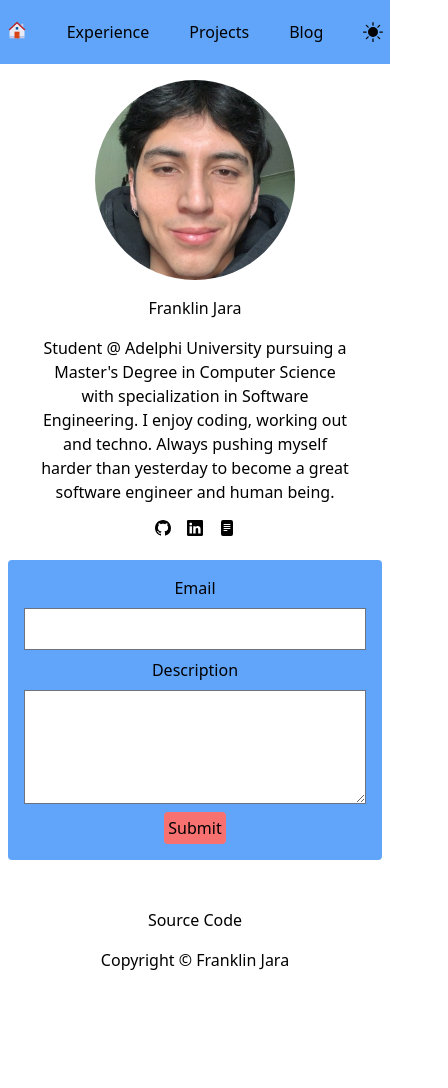
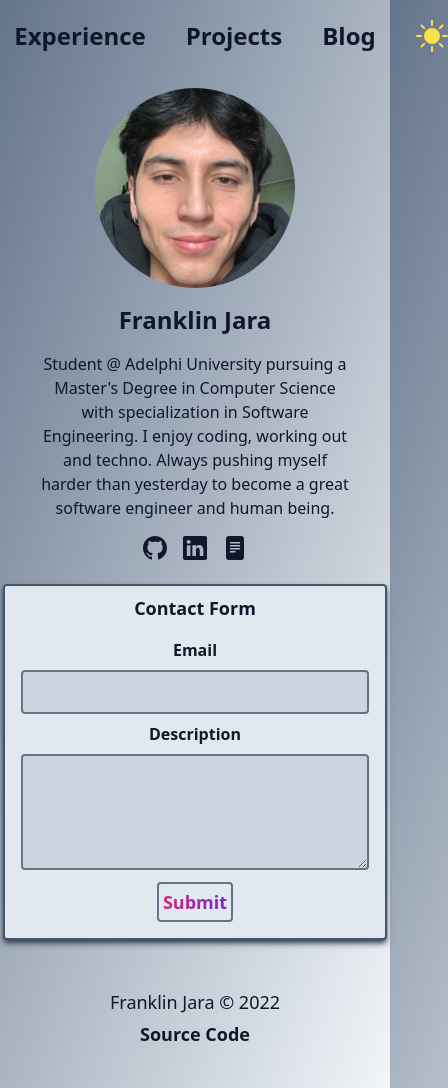
Before and after one commit to makyfj/franklinjara.dev, a Next.js app: page / in a window 390 px wide. Shown: the whole page, 448 px wide, since content can reach past the window. Before the commit the page ends 1012 px from the top, so only its background shows below. Built offline with nearby package versions, Linux system fonts and the light colour scheme.

Commit message:
style: adding styling for home/main page

```diff
--- a/package.json
+++ b/package.json
@@ -15,8 +15,7 @@
     "react": "17.0.2",
     "react-dom": "17.0.2",
     "react-hook-form": "^7.25.0",
-    "react-icons": "^4.3.1",
-    "react-toastify": "^8.1.0"
+    "react-icons": "^4.3.1"
   },
   "devDependencies": {
     "@types/node": "17.0.10",
--- a/src/components/contactForm.tsx
+++ b/src/components/contactForm.tsx
@@ -1,9 +1,5 @@
 import { useForm, SubmitHandler } from "react-hook-form";
-import { toast } from "react-toastify";
-import "react-toastify/dist/ReactToastify.css";
 import { useRouter } from "next/router";
-
-import Notification from "./notification";
 
 interface Inputs {
   email: string;
@@ -34,57 +30,47 @@ const ContactForm = () => {
     const result = await res.json();
 
     if (result) {
-      toast.success("Thanks, I'll contact you :)", {
-        position: "top-center",
-        autoClose: 5000,
-        hideProgressBar: false,
-        closeOnClick: true,
-        pauseOnHover: true,
-        draggable: true,
-        progress: undefined,
-      });
-
       router.push("/success-email");
     } else {
-      toast.error("Ops, try again :)", {
-        position: "top-center",
-        autoClose: 5000,
-        hideProgressBar: false,
-        closeOnClick: true,
-        pauseOnHover: true,
-        draggable: true,
-        progress: undefined,
-      });
     }
   };
 
   return (
-    <div className="bg-blue-400 sm:mx-auto sm:max-w-sm rounded mx-2 my-2 text-center">
+    <div className="mx-2 my-2 text-center rounded mx-auto max-w-sm bg-slate-200 dark:bg-slate-800 border-2 border-slate-600 dark:border-slate-300 shadow-md shadow-slate-700 dark:shadow-slate-500">
+      <h2 className="text-lg pt-2">Contact Form</h2>
       <form
         onSubmit={handleSubmit(onSubmit)}
-        className="grid grid-cols-1 gap-2 p-4"
+        className="p-4 grid grid-cols-1 gap-2"
       >
         <label htmlFor="email">Email</label>
         <input
           type="email"
-          {...register("email", { required: true })}
-          className="form-input"
+          id="email"
+          {...register("email", { required: "The email field is required" })}
+          className="form-input field-form"
         />
-        {errors.email && <span>This field is required</span>}
+        {errors.email && (
+          <span className="error-form">{errors.email.message}</span>
+        )}
+
         <label htmlFor="description">Description</label>
         <textarea
           id="description"
           cols={20}
           rows={4}
-          {...register("description")}
-          className="form-textarea"
+          {...register("description", {
+            required: "The description field is required",
+          })}
+          className="form-textarea field-form"
         />
+        {errors.description && (
+          <span className="error-form">{errors.description.message}</span>
+        )}
 
-        <div className="flex justify-center">
-          <button type="submit" className="p-1 rounded bg-red-400">
+        <div className="flex justify-center mt-1">
+          <button type="submit" className="p-1 rounded button">
             Submit
           </button>
-          <Notification />
         </div>
       </form>
     </div>
--- a/src/components/footer.tsx
+++ b/src/components/footer.tsx
@@ -1,8 +1,13 @@
 const Footer = () => {
   return (
-    <footer className="flex flex-col items-center gap-4 py-10">
-      <p>Source Code</p>
-      <p>Copyright © Franklin Jara</p>
+    <footer className="flex flex-col items-center gap-1 py-10 text-lg">
+      <p>Franklin Jara © 2022</p>
+      <a
+        href="https://github.com/makyfj/franklinjara.dev"
+        className="hover-heading"
+      >
+        Source Code
+      </a>
     </footer>
   );
 };
--- a/src/components/header.tsx
+++ b/src/components/header.tsx
@@ -22,29 +22,29 @@ const Header = () => {
   }, []);
 
   return (
-    <header className="flex justify-center gap-10 py-5 bg-blue-400 py-10">
+    <header className="flex justify-center gap-10 py-5 py-10">
       <Link href="/">
         <a>
-          <FcHome className="w-5 h-5" />
+          <FcHome className="icon-size" />
         </a>
       </Link>
 
       <Link href="/">
-        <a>Experience</a>
+        <a className="heading">Experience</a>
       </Link>
       <Link href="/">
-        <a>Projects</a>
+        <a className="heading">Projects</a>
       </Link>
       <Link href="/">
-        <a>Blog</a>
+        <a className="heading">Blog</a>
       </Link>
       {theme === "dark" ? (
         <button onClick={toggleTheme}>
-          <Moon className="w-5 h-5" />
+          <Moon className="theme-mode" />
         </button>
       ) : (
         <button onClick={toggleTheme}>
-          <Sun className="w-5 h-5" />
+          <Sun className="theme-mode" />
         </button>
       )}
     </header>
--- a/src/components/main.tsx
+++ b/src/components/main.tsx
@@ -14,8 +14,8 @@ const Main = () => {
           height={200}
           className="rounded-full"
         />
-        <h1 className="text-center">Franklin Jara</h1>
-        <p className="text-center w-4/5">
+        <h1 className="text-center text-2xl">Franklin Jara</h1>
+        <p className="text-center w-4/5 md:w-3/5 lg:w-2/5">
           Student @ Adelphi University pursuing a Master{`'`}s Degree in
           Computer Science with specialization in Software Engineering. I enjoy
           coding, working out and techno. Always pushing myself harder than
--- a/src/components/notification.tsx
+++ /dev/null
@@ -1,19 +0,0 @@
-import { ToastContainer } from "react-toastify";
-
-const Notification = () => {
-  return (
-    <ToastContainer
-      position="top-center"
-      autoClose={5000}
-      hideProgressBar={false}
-      newestOnTop={false}
-      closeOnClick
-      rtl={false}
-      pauseOnFocusLoss
-      draggable
-      pauseOnHover
-    />
-  );
-};
-
-export default Notification;
--- a/src/components/socials.tsx
+++ b/src/components/socials.tsx
@@ -1,4 +1,3 @@
-import Link from "next/link";
 import {
   BsGithub,
   BsLinkedin,
@@ -8,15 +7,15 @@ import {
 const Socials = () => {
   return (
     <>
-      <div className="flex justify-center gap-4">
+      <div className="flex justify-center gap-4 text-2xl">
         <a href="https://www.github.com/makyfj">
-          <BsGithub />
+          <BsGithub className="social-hover" />
         </a>
         <a href="https://www.linkedin.com/in/franklinjara-fj">
-          <BsLinkedin />
+          <BsLinkedin className="social-hover" />
         </a>
         <a href="files/FranklinJaraResume.pdf">
-          <Resume />
+          <Resume className="social-hover" />
         </a>
       </div>
     </>
--- a/src/styles/tailwind.css
+++ b/src/styles/tailwind.css
@@ -3,3 +3,50 @@
 @tailwind base;
 @tailwind components;
 @tailwind utilities;
+
+body {
+  @apply bg-gradient-to-tl from-slate-100 to-slate-500 dark:from-slate-900 dark:to-slate-600 text-slate-900 dark:text-slate-200;
+}
+
+/* Using this css format because tailwindcss was throwing String.prototype.bold = undefined or null if font-bold was being used*/
+h1,
+h2,
+label,
+button,
+a {
+  font-weight: bold;
+}
+
+@layer components {
+  .hover-heading {
+    @apply hover:bg-clip-text hover:text-transparent hover:bg-gradient-to-r from-pink-600 to-violet-700;
+  }
+
+  .heading {
+    @apply text-2xl hover-heading;
+  }
+
+  .icon-size {
+    @apply w-8 h-8;
+  }
+
+  .theme-mode {
+    @apply text-yellow-300 dark:text-slate-400 icon-size;
+  }
+
+  .social-hover {
+    @apply hover:text-sky-500;
+  }
+
+  .error-form {
+    @apply text-red-400 text-center;
+  }
+
+  .field-form {
+    @apply rounded bg-slate-300 dark:bg-slate-700 text-slate-800 dark:text-slate-200 border-2 border-solid focus:border-slate-200 focus:ring focus:ring-slate-700 dark:focus:ring-slate-200;
+  }
+
+  .button {
+    @apply text-lg border-2 border-slate-500 bg-slate-800 bg-clip-text text-transparent bg-gradient-to-r from-pink-600 to-violet-700 focus:ring focus:ring-slate-700 dark:focus:ring-slate-200;
+  }
+}
```
Also changed, not shown: 1 other file (tests, documents, lock files or other folders).
